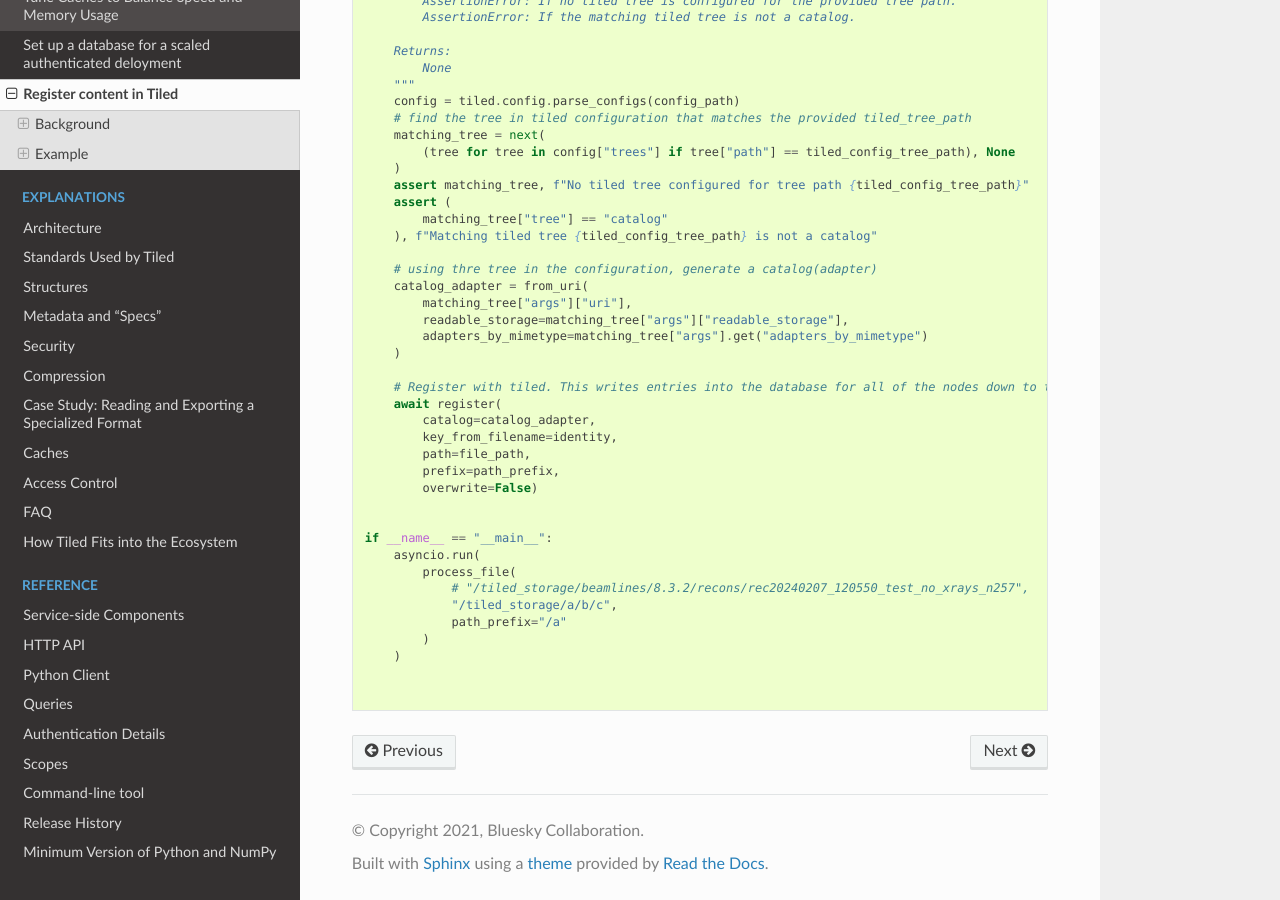
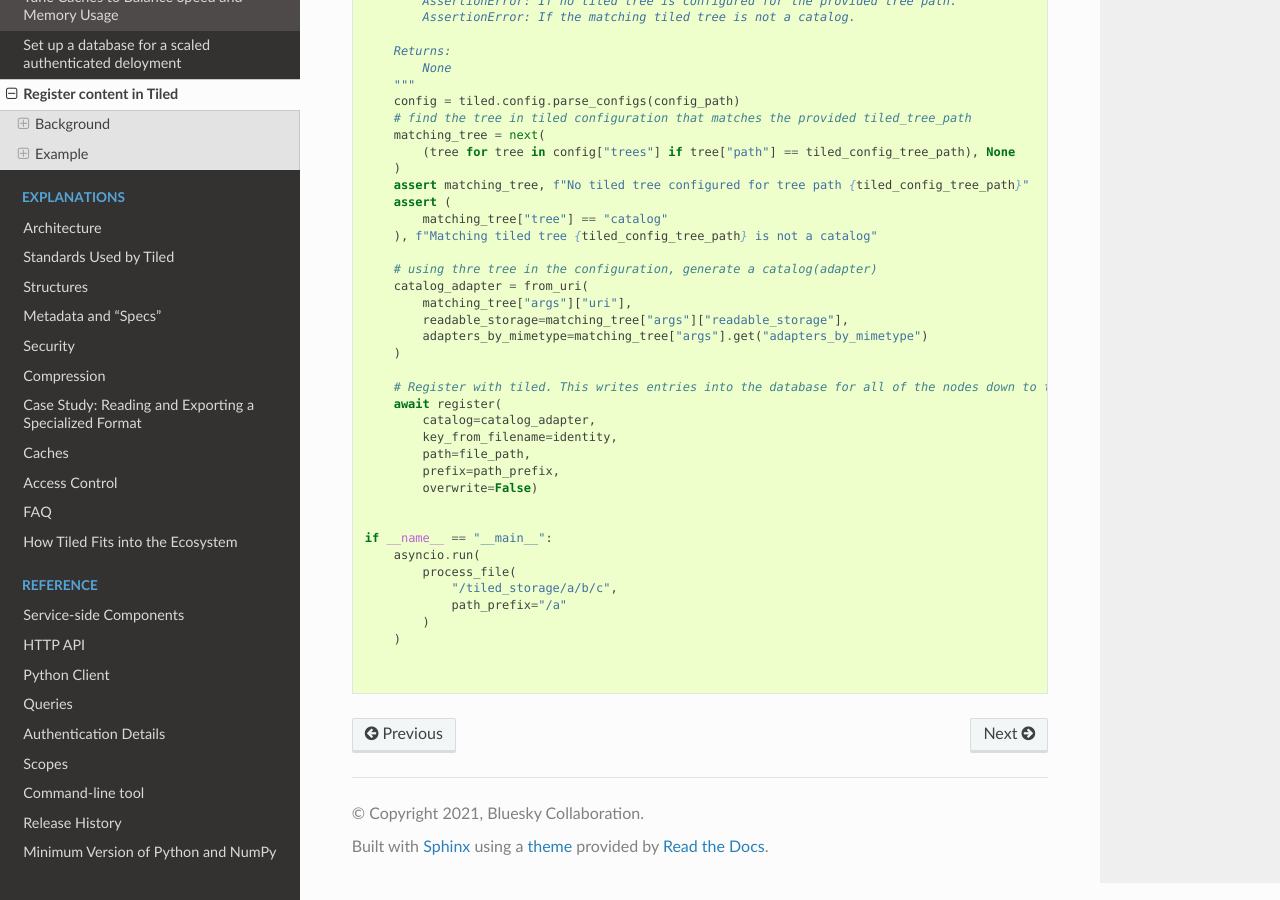
Before and after one commit to bluesky/tiled, a Sphinx documentation site: the page built from docs/source/how-to/tiled-register.md, in a window 1280 px wide and 900 px high, scrolled down 2816 px. Built offline with Sphinx 7.4.7 and the Read the Docs theme 2.0.0, drawn with Linux system fonts in a browser that asks for light colours; pages that are not in the unit, such as notebooks, are missing from menus; the version number could not be read and is left out.

Commit message:
remove unused code from howto

```diff
--- a/docs/source/how-to/tiled-register.md
+++ b/docs/source/how-to/tiled-register.md
@@ -135,7 +135,6 @@ async def process_file(
 if __name__ == "__main__":
     asyncio.run(
         process_file(
-            # "/tiled_storage/beamlines/8.3.2/recons/rec20240207_120550_test_no_xrays_n257",
             "/tiled_storage/a/b/c",
             path_prefix="/a"
         )
```
